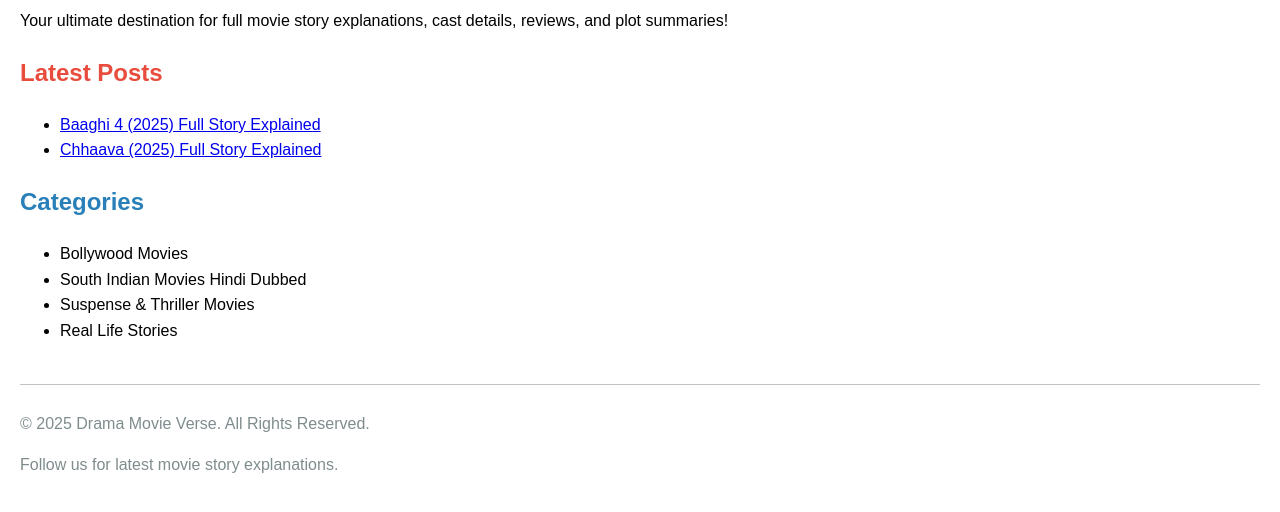
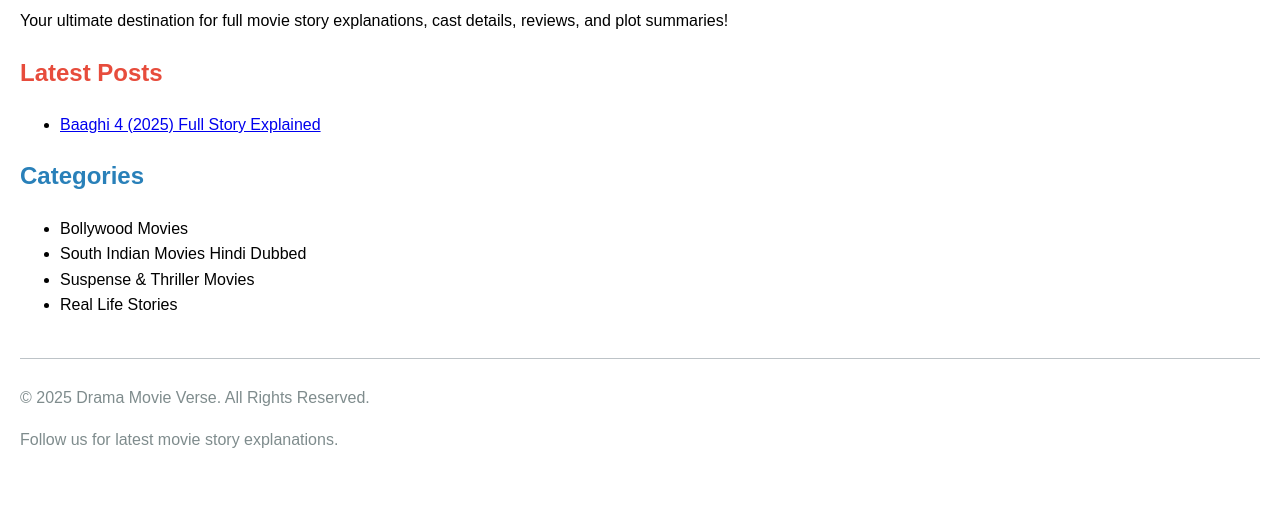
Before and after one commit to amanreza07/dramamovieverse, a plain HTML site: page index.html in a window 1280 px wide. Shown: the part 86-598 px from the top of the page. Drawn offline with Linux system fonts and the light colour scheme.

Commit message:
Update index.html

```diff
--- a/index.html
+++ b/index.html
@@ -17,7 +17,7 @@
         <h2 style="color:#e74c3c;">Latest Posts</h2>
         <ul>
             <li><a href="baaghi-4-2025.html">Baaghi 4 (2025) Full Story Explained</a></li>
-            <li><a href="baaghi-4-2025.html">Chhaava (2025) Full Story Explained</a></li>
+
         </ul>
     </section>
 
```
